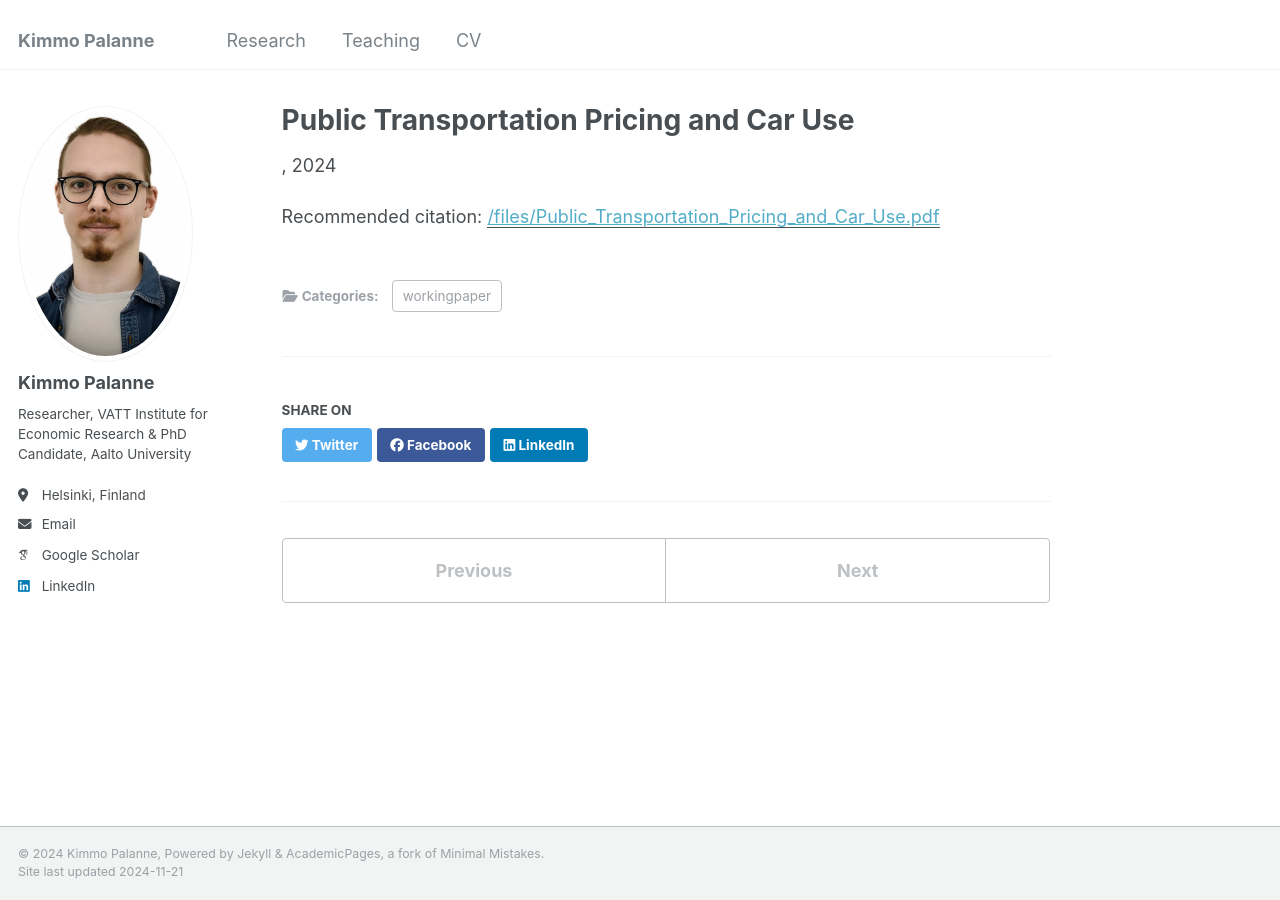
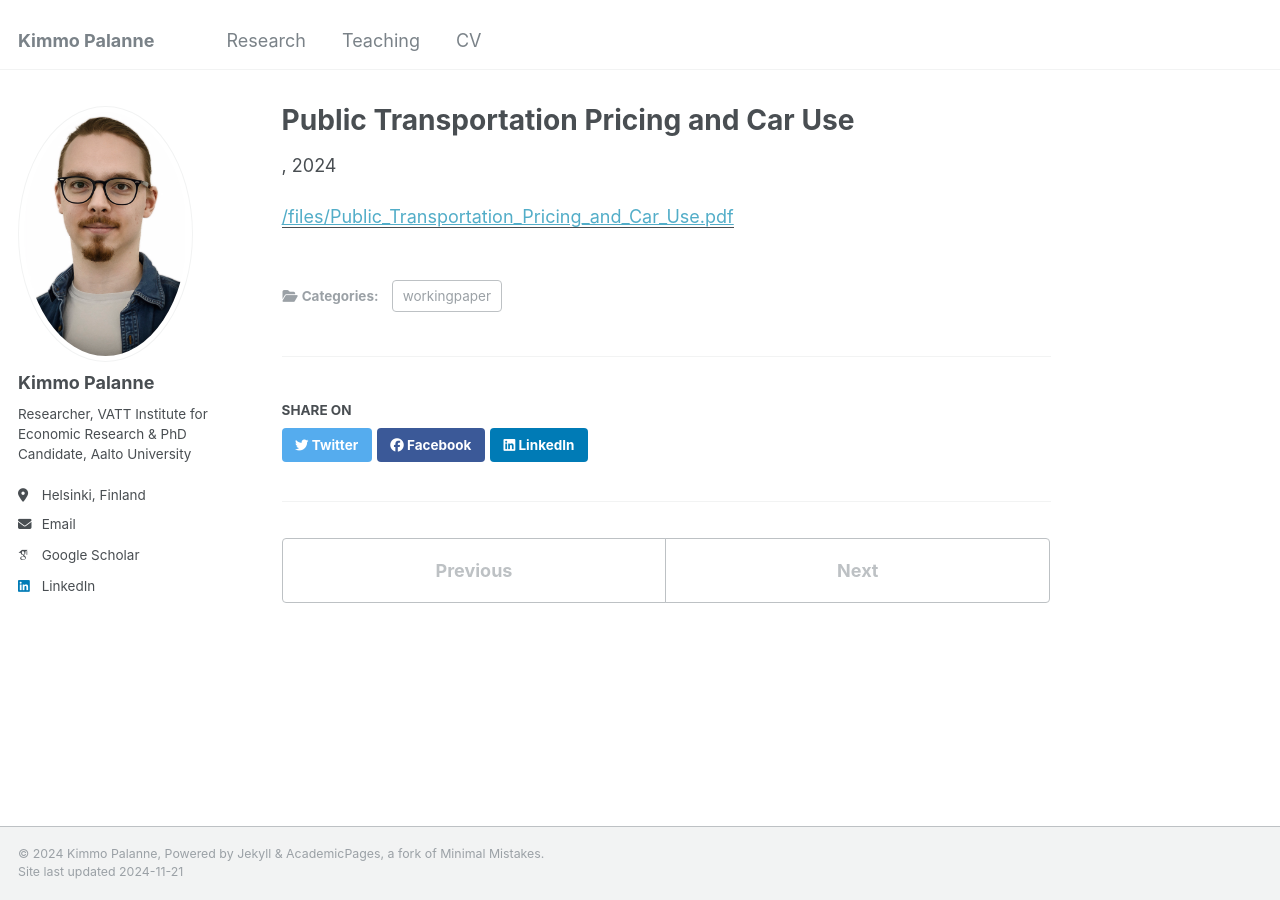
Before and after one commit to kimmopalanne/kimmopalanne.github.io, a Jekyll site: the page built from _research/public-transit.md, in a window 1280 px wide. Built offline with Jekyll 4.4.1, drawn with Linux system fonts in a browser that asks for light colours; some web fonts are replaced.

Commit message:
Update single.html

```diff
--- a/_layouts/single.html
+++ b/_layouts/single.html
@@ -31,7 +31,7 @@ layout: default
             <p class="page__meta"><i class="fa fa-clock-o" aria-hidden="true"></i> {% include read-time.html %}</p>
           {% endif %}
         {% if page.modified %}
-          <p class="page__date"><strong><i class="fa fa-fw fa-calendar" aria-hidden="true"></i> {{ site.data.ui-text[site.locale].date_label | default: "Published:" }}</strong> <time datetime="{{ page.modified | date: "%Y-%m-%d" }}">{{ page.modified | date: "%B %d, %Y" }}</time></p>
+          <p class="page__date"><strong><i class="fa fa-fw fa-calendar" aria-hidden="true"></i> {{ site.data.ui-text[site.locale].date_label | default: "" }}</strong> <time datetime="{{ page.modified | date: "%Y-%m-%d" }}">{{ page.modified | date: "%B %d, %Y" }}</time></p>
         {% endif %}
 
         {% if page.collection == 'teaching' %}
@@ -39,14 +39,14 @@ layout: default
         {% elsif page.venue and page.date %}
           <p><i>{{ page.venue }}</i>, {{ page.date | default: "1900-01-01" | date: "%Y" }} </p>
         {% elsif page.date %}
-          <p class="page__date"><strong><i class="fa fa-fw fa-calendar" aria-hidden="true"></i> {{ site.data.ui-text[site.locale].date_label | default: "Published:" }}</strong> <time datetime="{{ page.date | date_to_xmlschema }}">{{ page.date | default: "1900-01-01" | date: "%B %d, %Y" }}</time></p>
+          <p class="page__date"><strong><i class="fa fa-fw fa-calendar" aria-hidden="true"></i> {{ site.data.ui-text[site.locale].date_label | default: "" }}</strong> <time datetime="{{ page.date | date_to_xmlschema }}">{{ page.date | default: "1900-01-01" | date: "%B %d, %Y" }}</time></p>
         {% endif %}
 
 
         {% if page.citation and page.paperurl %}
-          <p>Recommended citation: {{ page.citation }} <a href="{{ page.paperurl }}"><u>{{ page.paperurl }}</u></a></p>
+          <p>{{ page.citation }} <a href="{{ page.paperurl }}"><u>{{ page.paperurl }}</u></a></p>
         {% elsif page.citation %}
-          <p>Recommended citation: {{ page.citation }} </p>
+          <p>{{ page.citation }} </p>
         {% endif %}
 
         </header>
```
